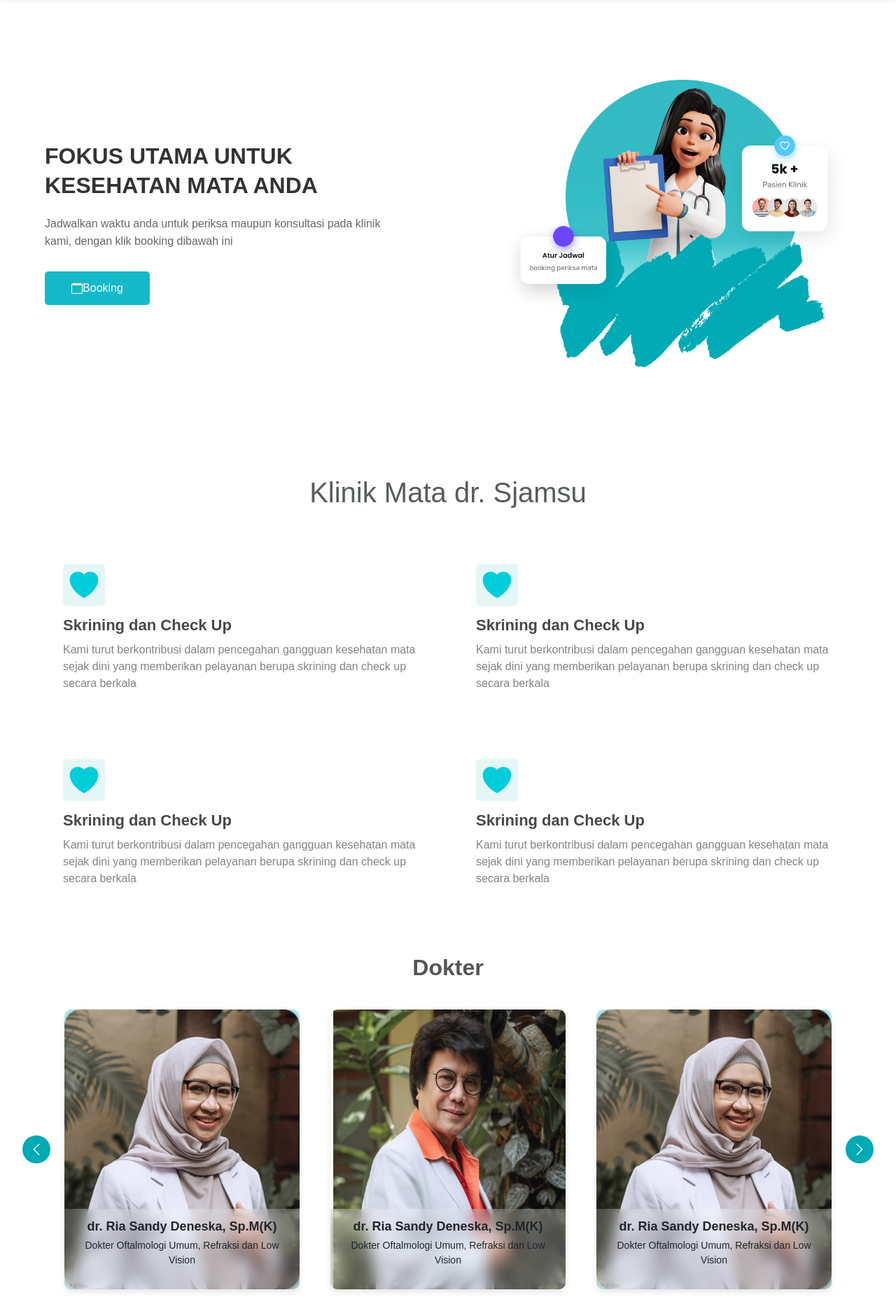
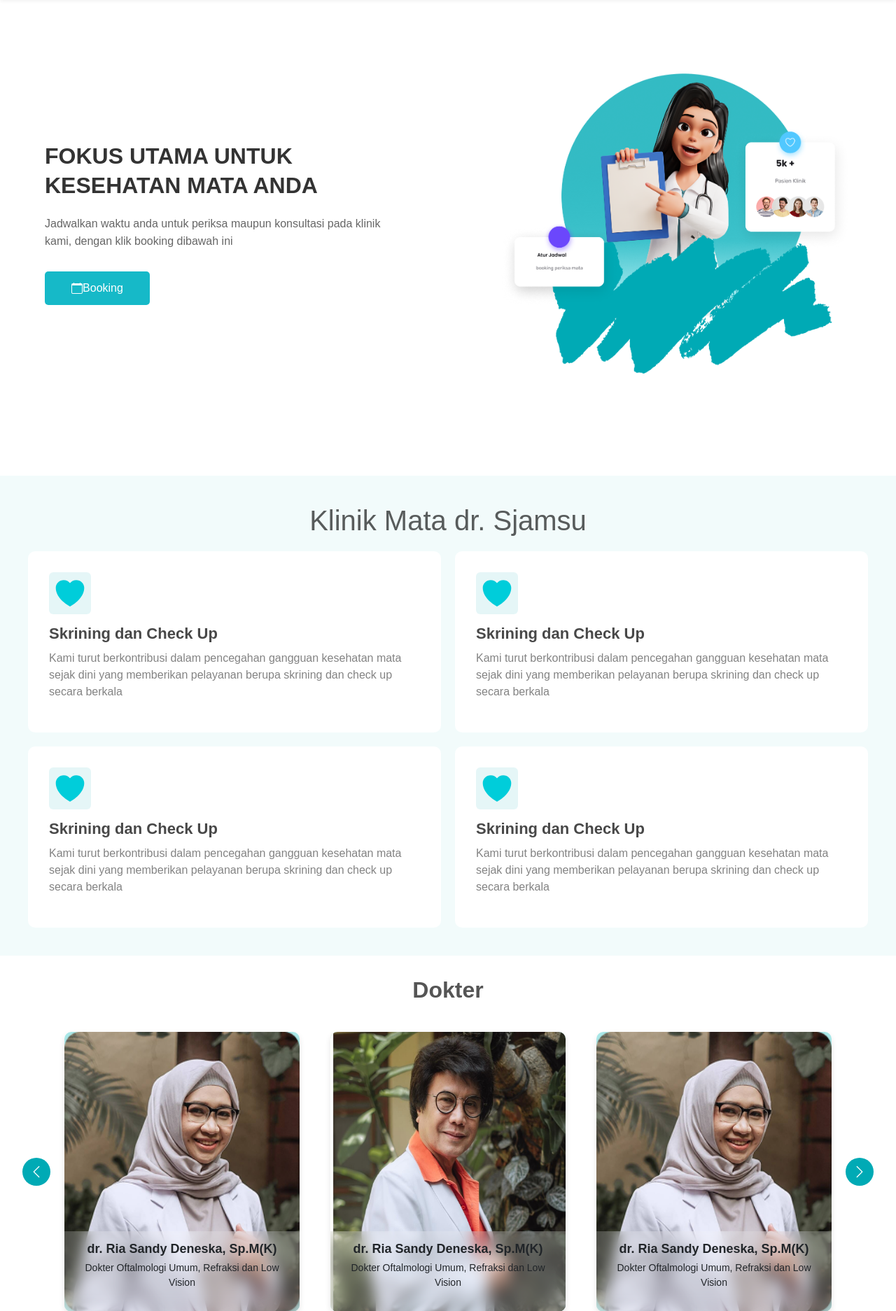
Before and after one commit to ainulmfdh/Magang, a CodeIgniter app: page /database/ in a window 1280 px wide. Shown: the part 74-1948 px from the top of the page at 70% size. Run offline with CodeIgniter, Linux system fonts and the light colour scheme.

Commit message:
edit service

```diff
--- a/noslider/application/views/header.php
+++ b/noslider/application/views/header.php
@@ -144,7 +144,7 @@
 
         <div class="hero-image">
             <!-- Menggunakan satu gambar untuk seluruh konten kanan -->
-            <img src="asset/hero-img.png" alt="Dokter dengan keterangan klinik" style="max-width: 500px; height: auto;">
+            <img src="asset/hero.png" alt="Dokter dengan keterangan klinik" style="max-width: 500px; height: auto;">
         </div>
     </main>
 </body>
--- a/noslider/application/views/service.php
+++ b/noslider/application/views/service.php
@@ -10,12 +10,19 @@
         .container-service {
             max-width: 1200px;
             margin: 0 auto;
-            padding: 20px;
+            /* padding: 20px; */
         }
+
+        .background {
+            background-color: rgba(0, 170, 180, 0.05);
+            padding: 40px 20px;
+            margin-top: 40px;
+    }
+
 
         .header-service {
             text-align: center;
-            padding: 20px 0;
+            /* padding: 20px 0; */
             margin-bottom: 20px;
             color: #585C5C;
             fontweight: semibold;
@@ -40,16 +47,17 @@
         .service-card:hover,
         .service-card:hover .service-title,
         .service-card:hover .service-desc {
-            background-color: #20B2AA;
+            background-color: #00CDDA;
             color: white;
         }
 
-        .service-card:hover .icon-circle,{
-            border: solid 1px #FFFFFF;
+        .service-card:hover .heart-icon {
+            fill: #ffffff;
+            transition: fill 0.3s ease;
         }
 
-        .service-card:hover .heart-icon,{
-            color:  #FFFFFF;
+        .heart-icon {
+            transition: fill 0.3s ease;
         }
 
         .icon-circle {
@@ -83,6 +91,7 @@
     </style>
 </head>
 <body>
+    <div class="background">
     <div class="container-service">
         <div class="header-service">
             <h1>Klinik Mata dr. Sjamsu</h1>
@@ -107,7 +116,7 @@
             <!-- Card 2 - White Background -->
             <div class="service-card">
                 <div class="icon-circle">
-                <svg xmlns="http://www.w3.org/2000/svg" viewBox="0 0 24 24" fill="#00CDDA" width="50px">
+                <svg class="heart-icon" xmlns="http://www.w3.org/2000/svg" viewBox="0 0 24 24" fill="#00CDDA" width="50px">
                     <path d="m11.645 20.91-.007-.003-.022-.012a15.247 15.247 0 0 1-.383-.218 25.18 25.18 0 0 1-4.244-3.17C4.688 15.36 2.25 12.174 2.25 8.25 2.25 5.322 4.714 3 7.688 3A5.5 5.5 0 0 1 12 5.052 5.5 5.5 0 0 1 16.313 3c2.973 0 5.437 2.322 5.437 5.25 0 3.925-2.438 7.111-4.739 9.256a25.175 25.175 0 0 1-4.244 3.17 15.247 15.247 0 0 1-.383.219l-.022.012-.007.004-.003.001a.752.752 0 0 1-.704 0l-.003-.001Z" />
                     </svg>
 
@@ -122,7 +131,7 @@
             <!-- Card 3 - Teal Background -->
             <div class="service-card">
                 <div class="icon-circle">
-                <svg xmlns="http://www.w3.org/2000/svg" viewBox="0 0 24 24" fill="#00CDDA" width="50px">
+                <svg class="heart-icon" xmlns="http://www.w3.org/2000/svg" viewBox="0 0 24 24" fill="#00CDDA" width="50px">
                     <path d="m11.645 20.91-.007-.003-.022-.012a15.247 15.247 0 0 1-.383-.218 25.18 25.18 0 0 1-4.244-3.17C4.688 15.36 2.25 12.174 2.25 8.25 2.25 5.322 4.714 3 7.688 3A5.5 5.5 0 0 1 12 5.052 5.5 5.5 0 0 1 16.313 3c2.973 0 5.437 2.322 5.437 5.25 0 3.925-2.438 7.111-4.739 9.256a25.175 25.175 0 0 1-4.244 3.17 15.247 15.247 0 0 1-.383.219l-.022.012-.007.004-.003.001a.752.752 0 0 1-.704 0l-.003-.001Z" />
                     </svg>
 
@@ -136,7 +145,7 @@
             <!-- Card 4 - White Background -->
             <div class="service-card">
                 <div class="icon-circle">
-                <svg xmlns="http://www.w3.org/2000/svg" viewBox="0 0 24 24" fill="#00CDDA" width="50px">
+                <svg class="heart-icon" xmlns="http://www.w3.org/2000/svg" viewBox="0 0 24 24" fill="#00CDDA" width="50px">
                     <path d="m11.645 20.91-.007-.003-.022-.012a15.247 15.247 0 0 1-.383-.218 25.18 25.18 0 0 1-4.244-3.17C4.688 15.36 2.25 12.174 2.25 8.25 2.25 5.322 4.714 3 7.688 3A5.5 5.5 0 0 1 12 5.052 5.5 5.5 0 0 1 16.313 3c2.973 0 5.437 2.322 5.437 5.25 0 3.925-2.438 7.111-4.739 9.256a25.175 25.175 0 0 1-4.244 3.17 15.247 15.247 0 0 1-.383.219l-.022.012-.007.004-.003.001a.752.752 0 0 1-.704 0l-.003-.001Z" />
                     </svg>
 
@@ -148,5 +157,6 @@
             </div>
         </div>
     </div>
+    </div>
 </body>
 </html>
```
Also changed, not shown: noslider/asset/hero.png (added), noslider/asset/test.png (deleted).
